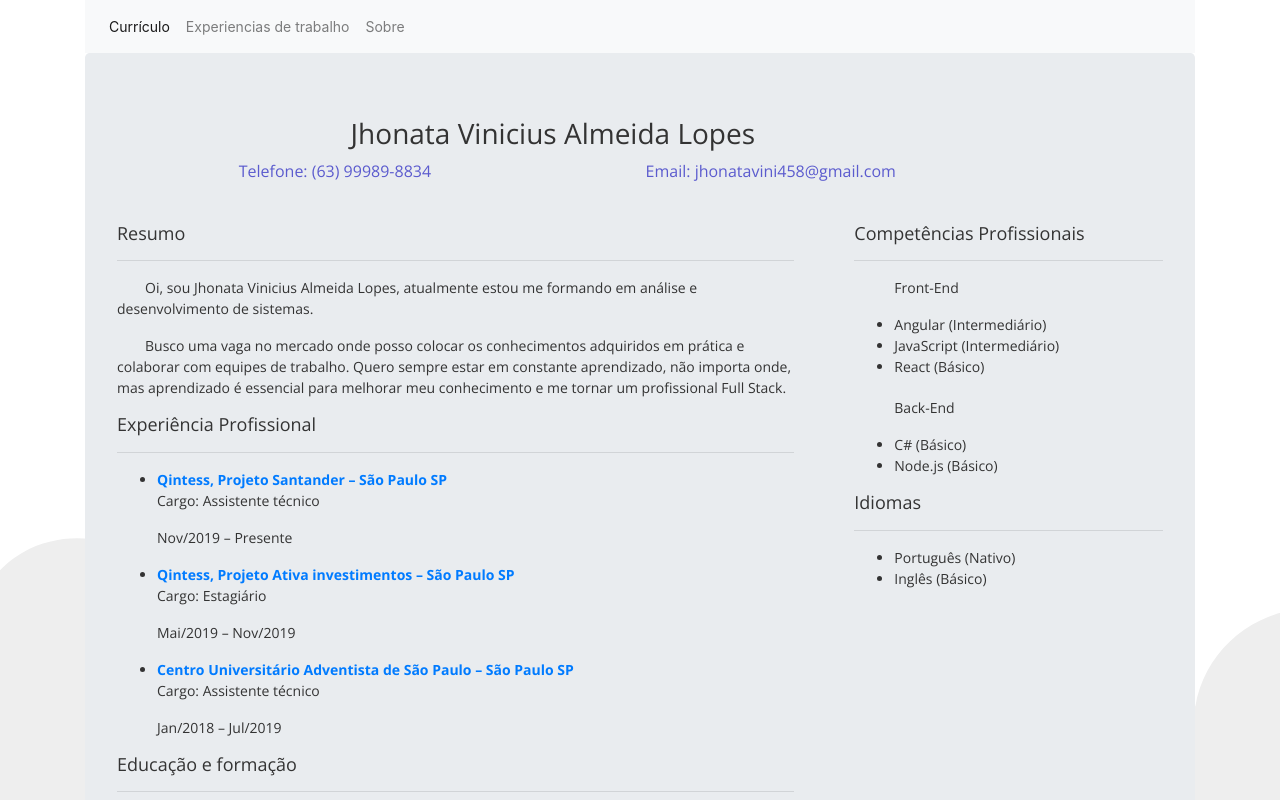
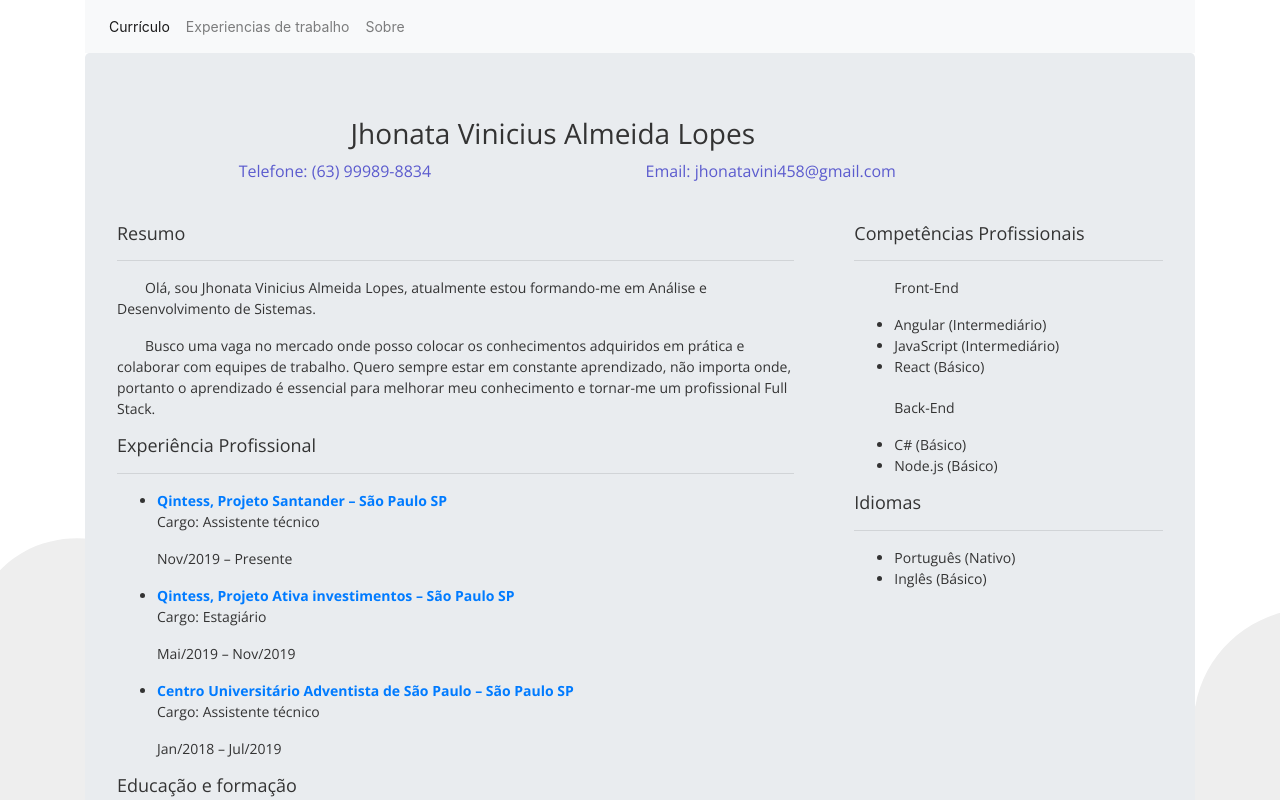
Before and after one commit to JhonataVini/Meu-Curriculo-em-Angular, an Angular app: page / in a window 1280 px wide. Shown: the top 800 px of the page. Built offline with nearby package versions, Linux system fonts and the light colour scheme.

Commit message:
Fix, correção

```diff
--- a/src/app/curriculo/curriculo.component.html
+++ b/src/app/curriculo/curriculo.component.html
@@ -21,16 +21,16 @@
             <div class="col-sm-12">
                 <h5>Resumo</h5>
                 <hr>
-                <p class="recuo"> Oi, sou Jhonata Vinicius Almeida Lopes,
-                    atualmente estou me formando em análise e
-                    desenvolvimento de sistemas.
+                <p class="recuo"> Olá, sou Jhonata Vinicius Almeida Lopes,
+                    atualmente estou formando-me em Análise e
+                    Desenvolvimento de Sistemas.
                 </p>
                 <p class="recuo" style="margin-top: 10px;">
                       Busco uma vaga no mercado onde posso colocar os conhecimentos
                     adquiridos em prática e colaborar com equipes de trabalho.
                     Quero sempre estar em constante aprendizado,
-                    não importa onde, mas aprendizado é essencial para melhorar
-                    meu conhecimento e me tornar um profissional Full Stack.
+                    não importa onde, portanto o aprendizado é essencial para melhorar
+                    meu conhecimento e tornar-me um profissional Full Stack.
                 </p>
             </div>
            <div class="col-sm-12">
--- a/src/app/experiencia/experiencia.component.html
+++ b/src/app/experiencia/experiencia.component.html
@@ -55,7 +55,7 @@
                         <hr>
                         <h5>Centro Universitário Adventista de São Paulo</h5>
                         <li><strong>Auxílio para professores e alunos do campus</strong></li>
-                        <p class="recuo">Ajudei os professores nas aulas com o laboratório de informática, pois muitas vezes precisavam de equipamentos que não estavam ao alcance e eu estava lá para ajudar, ajudando os alunos a ter acesso aos computadores e monitorando o que cada um estava acessando através de um computador. Em outro computador eu podia ver o que todo mundo estava acessando por meio do programa Veyon e Lan School para não deixar os usuários acessar sites proibidos pela instituição. A parte de manutenção de redes e configuração de sistemas fazíamos em horários que não tinha muita movimentação nas salas e nos finais de semestres, usávamos o Fog Server para fazer a manutenção dos sistemas.
+                        <p class="recuo">Auxiliei os professores nas aulas com o laboratório de informática, pois muitas vezes precisavam de equipamentos que não estavam ao alcance e eu estava lá para ajudar, ajudando os alunos a ter acesso aos computadores e monitorando o que cada um estava acessando através de um computador. Em outro computador eu podia ver o que todo mundo estava acessando por meio do programa Veyon e Lan School para não deixar os usuários acessar sites proibidos pela instituição. A parte de manutenção de redes e configuração de sistemas fazíamos em horários que não tinha muita movimentação nas salas e nos finais de semestres, usávamos o Fog Server para fazer a manutenção dos sistemas.
                             Nesse período eu também dava aulas de informática básica para a graduação e para os idosos, todos os domingos eu dedicava para as ações sociais da faculdade.
                         </p>
                         <p class="recuo"><strong>Tecnologias:</strong>  ASP.NET, Java, Lan School, Veyon, fog server.
--- a/src/app/sobre/sobre.component.html
+++ b/src/app/sobre/sobre.component.html
@@ -8,10 +8,10 @@
             <hr>
             <p class="recuo">Olá tudo bem? Sou o Jhonata e estou aqui para falar um pouco sobre mim.</p>
             <p> Sou uma pessoa calma, que gosta de ajudar as pessoas, gosto muito de tecnologia e sempre estou estudando algo novo,
-                atualmente estou estudando mais sobre JavaScript e React Native, aprender algo novo sempre é bom e estou disposto a aprender.
-                Pretendo ser Full Stack e por isso estou correndo atrás do meu Back-End também.
+                atualmente estou aprendendo mais sobre JavaScript e React Native, aprender algo novo sempre é bom e estou disposto a aprender.
+                Pretendo ser Full Stack e por isso estou em busca do meu Back-End também.
                 Sou adventista do 7° dia, sabatista de acordo com a Bíblia <strong>Êxodo 20:8-11.</strong></p>
-            <p>Eu gosto do que eu faço, sempre aprendo algo novo todos os dias.</p>
+            <p>Eu gosto do que faço, sempre aprecio algo novo.</p>
         </div>
 
         <div class="col-md-12">
```
